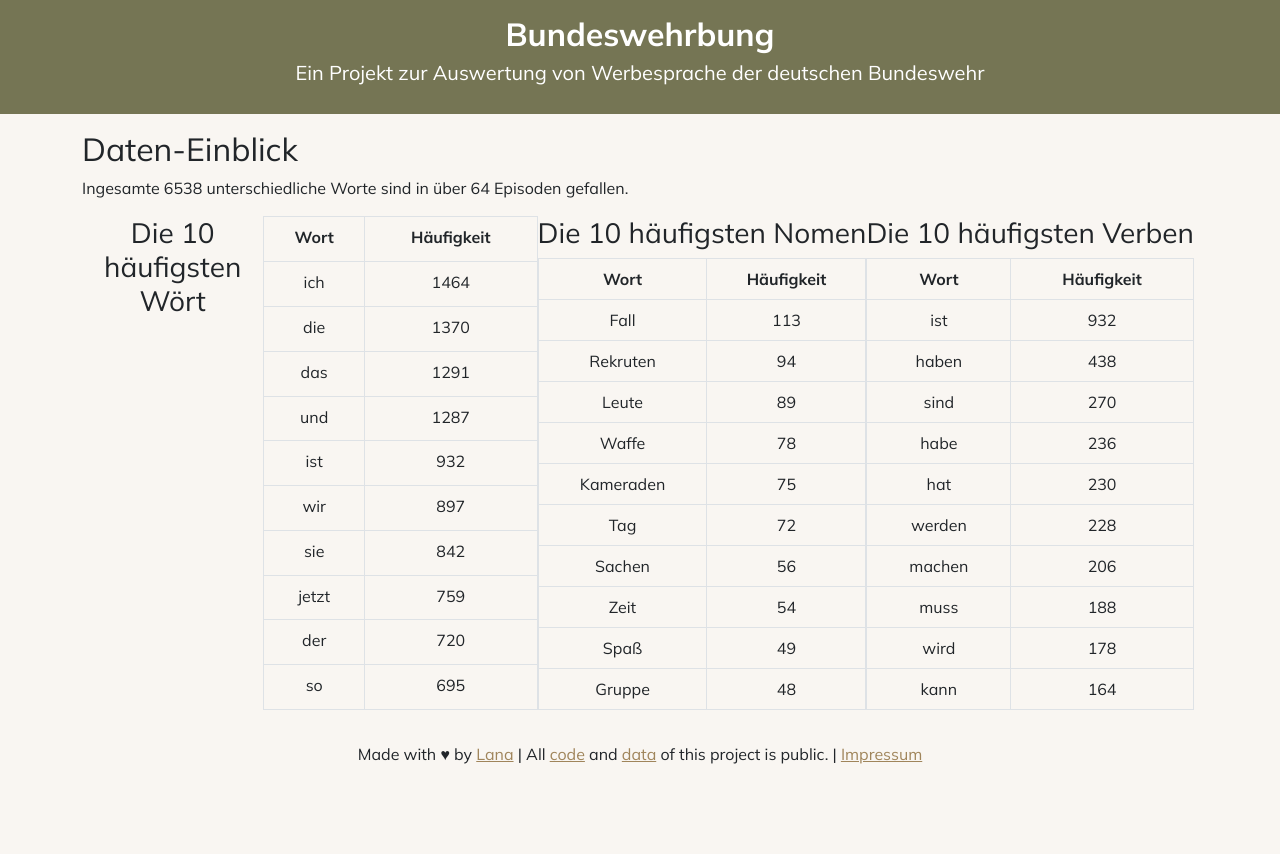
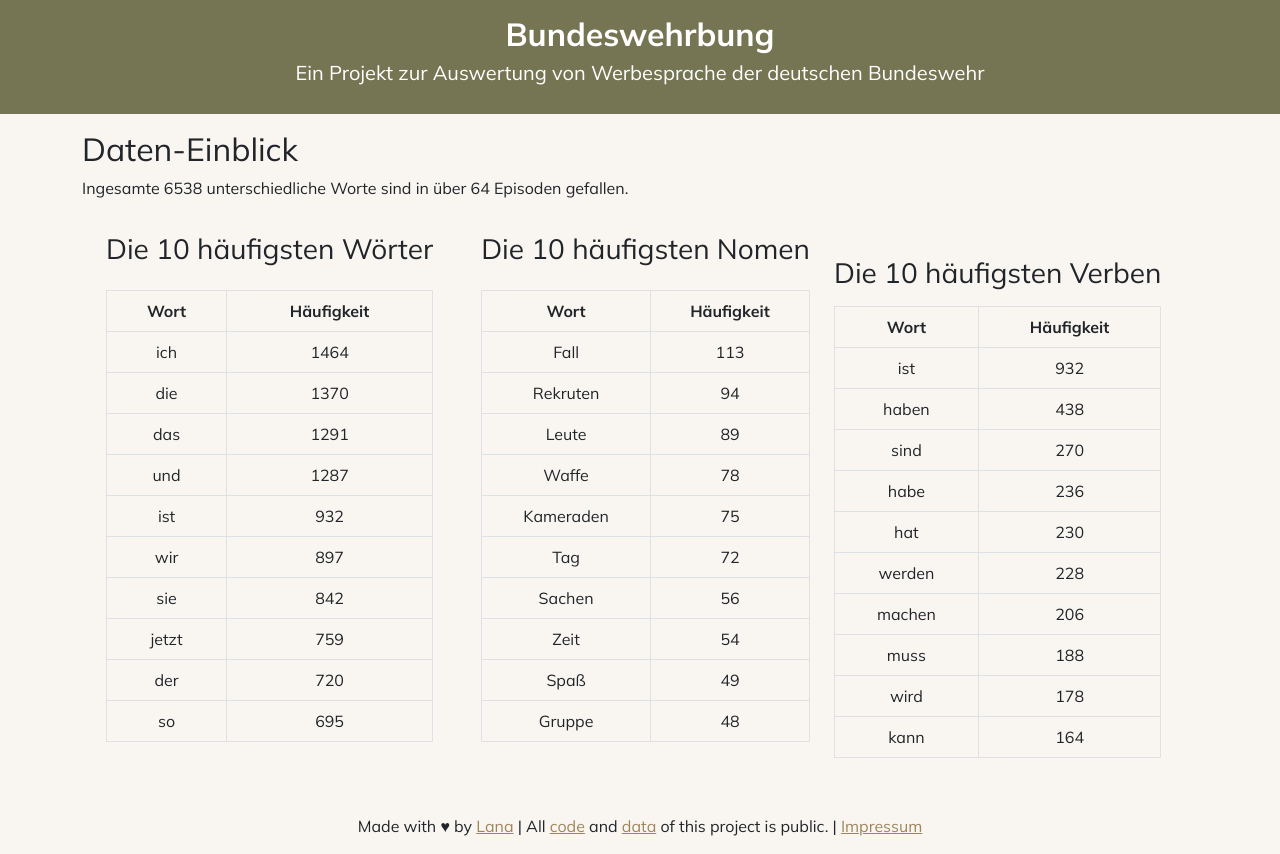
Before and after one commit to DasUnicorn/Bundeswehrbung, a Django app: page /data/ in a window 1280 px wide. Before the commit the page ends 764 px from the top, so only its background shows below. Run offline with Django 4.2, Linux system fonts and the light colour scheme.

Commit message:
update style table

```diff
--- a/templates/data.html
+++ b/templates/data.html
@@ -7,8 +7,8 @@
 	</div>
 
 	<div class="d-lg-flex">
-		<div class="d-lg-flex">
-			<h3>Die 10 häufigsten Wört</h3>
+		<div class="px-4">
+			<h3 class="py-3">Die 10 häufigsten Wörter</h3>
 				<table class="table table-bordered">
 				  <tr>
 				    <th>Wort</th>
@@ -56,8 +56,8 @@
 				  </tr>
 				</table>
 		</div>
-		<div>
-			<h3>Die 10 häufigsten Nomen</h3>
+		<div class="px-4">
+			<h3 class="py-3">Die 10 häufigsten Nomen</h3>
 			<table class="table table-bordered">
 				<tr>
 					<th>Wort</th>
@@ -105,8 +105,8 @@
 				</tr>
 			</table>
 		</div>
-		<div>
-			<h3>Die 10 häufigsten Verben</h3>
+		<div class="my-4">
+			<h3 class="my-3">Die 10 häufigsten Verben</h3>
 			<table class="table table-bordered">
 				<tr>
 					<th>Wort</th>
```
